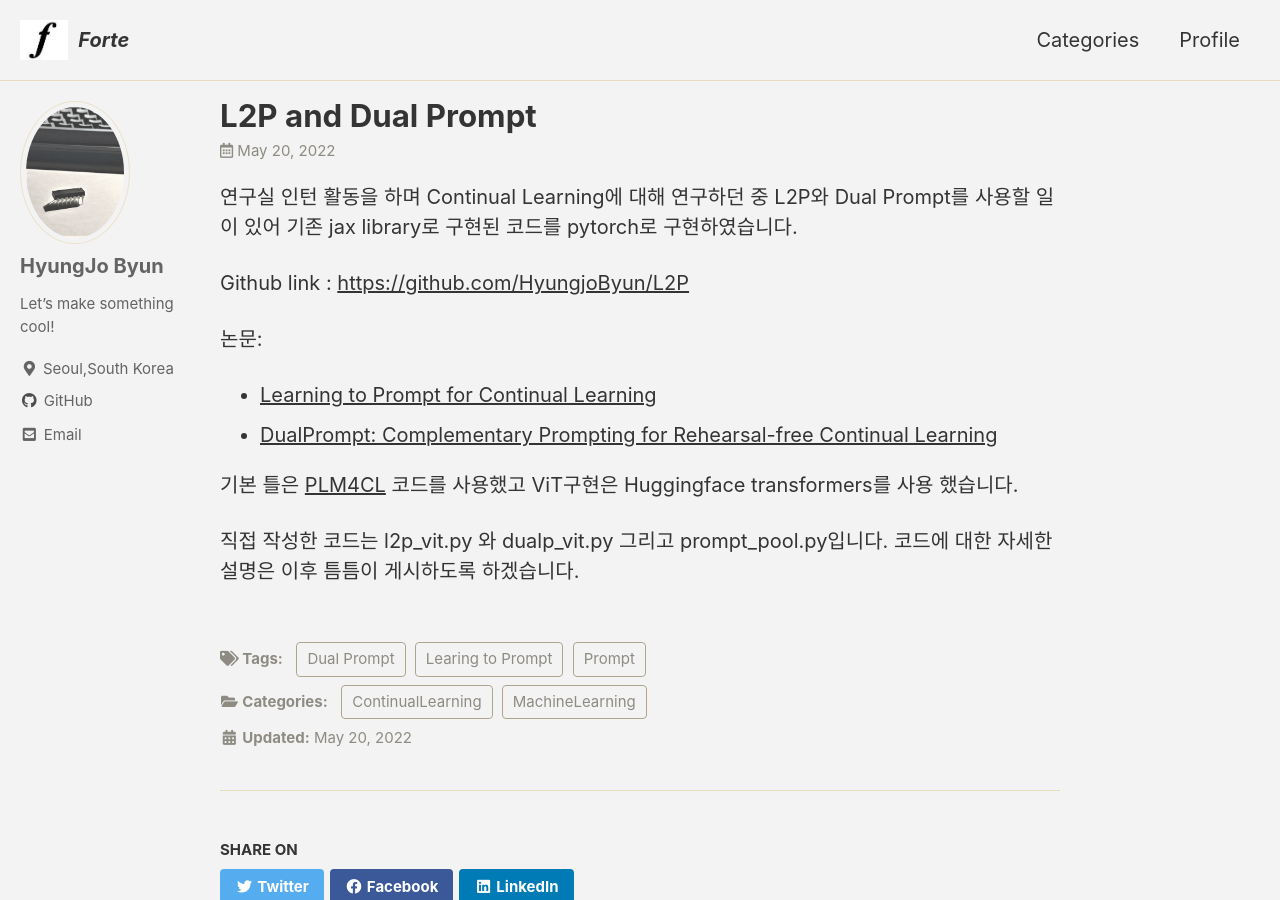
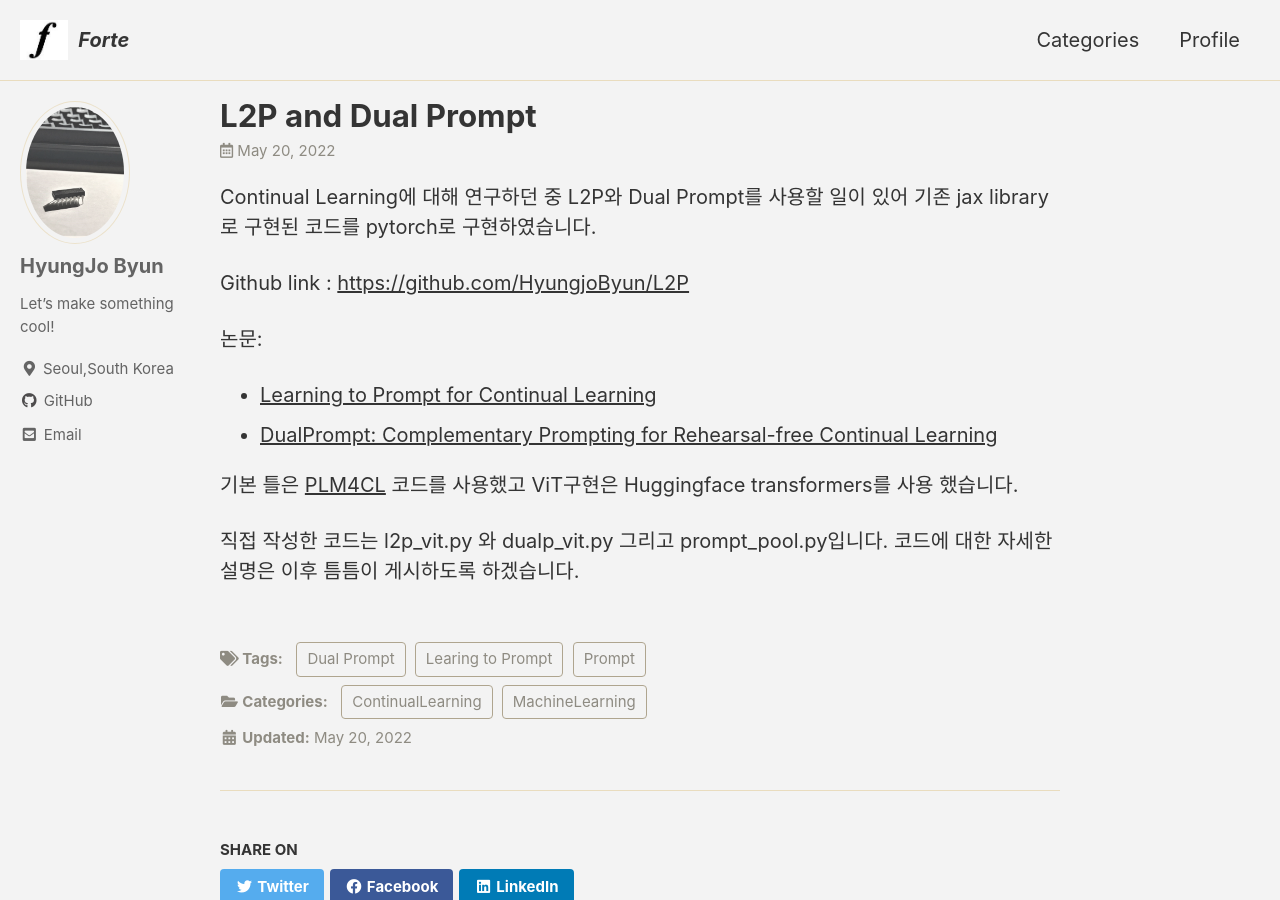
Before and after one commit to HyungjoByun/HyungjoByun.github.io, a Jekyll site: the page built from _posts/2022-05-20-L2P.md, in a window 1280 px wide and 900 px high. Built offline with Jekyll 4.4.1, drawn with Linux system fonts in a browser that asks for light colours; cached includes are drawn as plain includes; comment, search, counter and statistics services are not loaded.

Commit message:
Update 2022-05-20-L2P.md

```diff
--- a/_posts/2022-05-20-L2P.md
+++ b/_posts/2022-05-20-L2P.md
@@ -10,7 +10,7 @@ tags:
 
 ---
 
-연구실 인턴 활동을 하며 Continual Learning에 대해 연구하던 중 L2P와 Dual Prompt를 사용할 일이 있어 기존 jax library로 구현된 코드를 pytorch로 구현하였습니다.
+Continual Learning에 대해 연구하던 중 L2P와 Dual Prompt를 사용할 일이 있어 기존 jax library로 구현된 코드를 pytorch로 구현하였습니다.
 
 Github link : [https://github.com/HyungjoByun/L2P](https://github.com/HyungjoByun/L2P)
 
```
